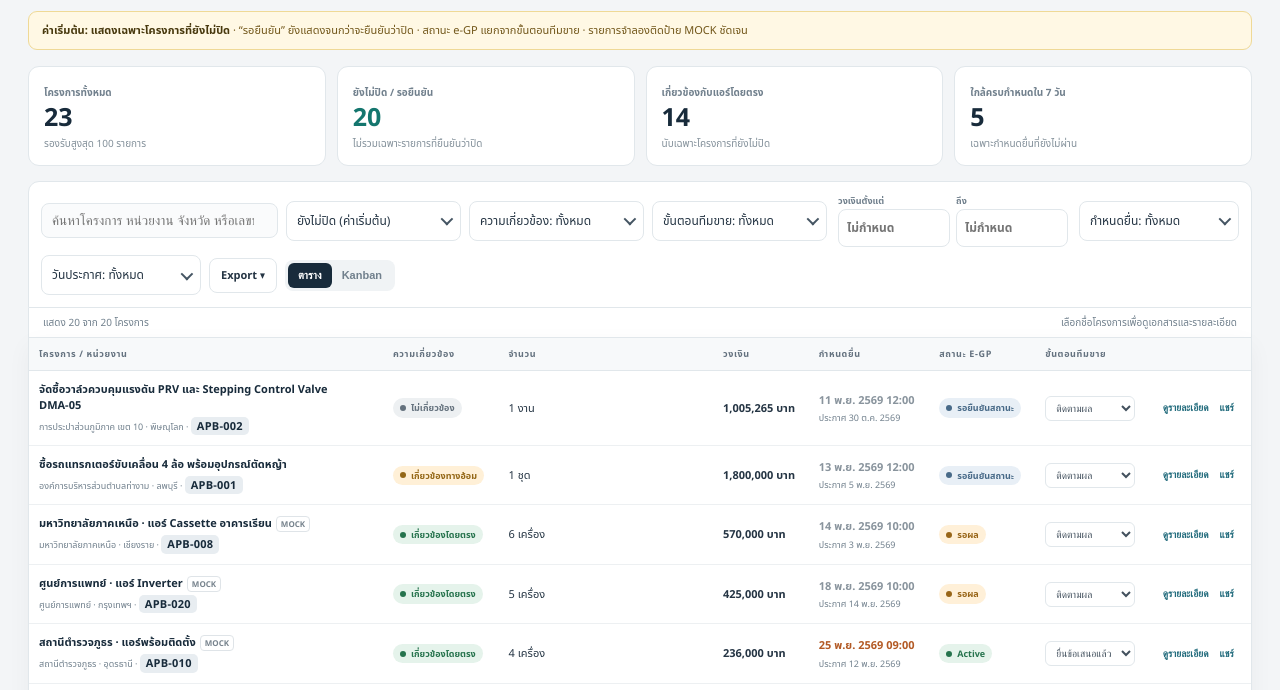
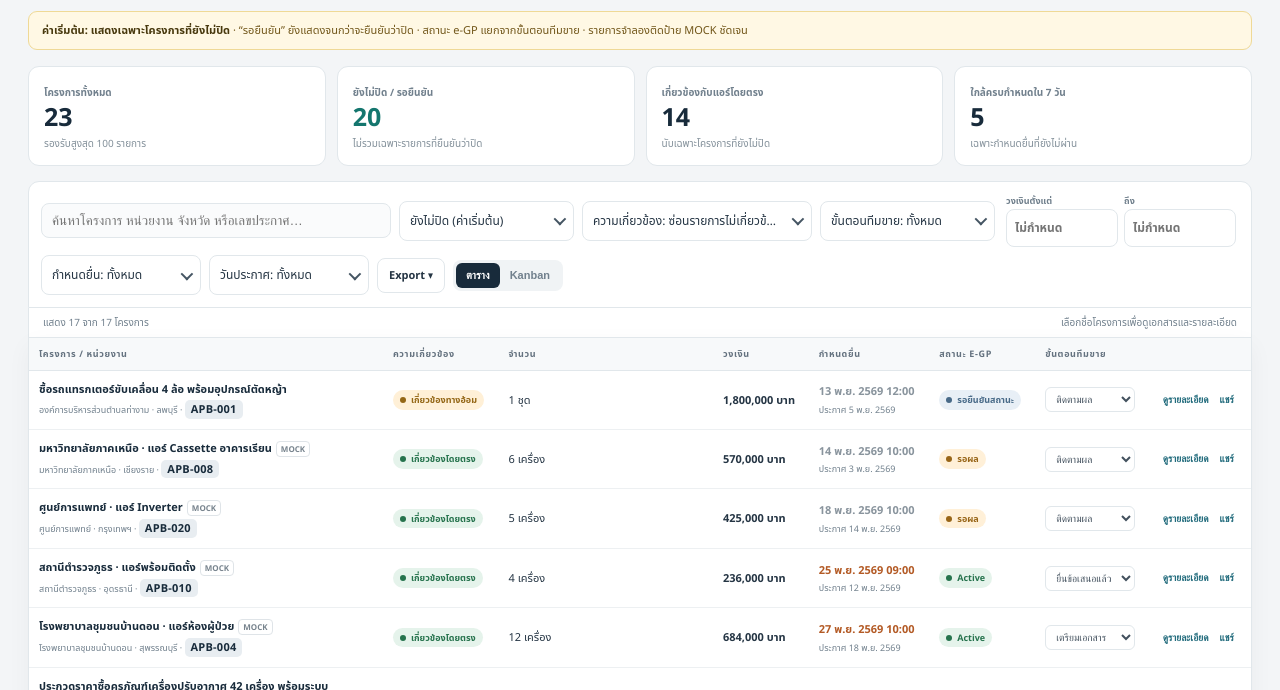
Before and after one commit to Ckiss77/udtruck-sales-hub, a plain HTML site: page apbidding/index.html in a window 1280 px wide. Shown: the part 95-785 px from the top of the page. Drawn offline with Linux system fonts and the light colour scheme.

Commit message:
Hide unrelated tenders by default

```diff
--- a/apbidding/index.html
+++ b/apbidding/index.html
@@ -51,7 +51,7 @@ const rows=[
 ["20","การประปาส่วนภูมิภาค · Combination Air Valve","พิษณุโลก","2026-11-16","2026-12-06T10:00:00","4 ชุด",312000,"unrelated","active","new","วาล์วระบบท่อ","—","—","ประกาศ.pdf|TOR_วาล์ว.pdf|BOQ.xlsx"]
 ];
 const mocks=rows.map(r=>{let s=Object.assign({},blank);s["ประเภทแอร์"]=r[10];s.BTU=r[11];s["ค่า SEER"]=r[12];if(["Wall Type","Cassette","Wall Type Inverter"].includes(r[10])){s["สายไฟ"]="ตาม TOR/ผู้ผลิต; ตรวจขนาด";s["ระยะท่อน้ำยา"]="ตาม TOR; ตรวจหน้างาน";s["ฉนวนหุ้มท่อน้ำยา"]="ตรวจชนิด/ความหนาใน TOR";s.Remote="ตาม TOR";s["การควบคุมอุณหภูมิ"]="Thermostat / ตาม TOR";s["บาน swing / Auto"]="ตรวจ TOR";s["ระบบฟอกอากาศ"]="ไม่ระบุใน mock TOR"}return{id:"MOCK-"+r[0],runCode:"APB-"+String(Number(r[0])+3).padStart(3,"0"),mock:true,title:r[1],agency:r[1].split(" · ")[0],province:r[2],announce:r[3],deadline:r[4],qty:r[5],budget:r[6],tenderNo:"MOCK-EGP-"+r[0],contact:"ตัวอย่าง · ไม่ระบุชื่อ",relevance:r[7],state:r[8],stage:r[9],standard:"ข้อมูลจำลอง · ตรวจมาตรฐาน/มอก. จาก TOR จริง",docs:r[13].split("|"),source:"ข้อมูลจำลอง",specs:s,qual:"ตัวอย่างเท่านั้น · ตรวจคุณสมบัติผู้เสนอราคาจาก TOR",eval:"ตัวอย่าง · ยืนยันเกณฑ์จากประกาศ",security:"ตัวอย่าง · ตรวจหลักประกันซองและสัญญา",delivery:"ตัวอย่าง · ยืนยันสถานที่/กำหนดส่งมอบ",owner:["ทีมขาย กรุงเทพฯ","ทีมขาย ภาคเหนือ","ทีมขาย ภาคกลาง","รอมอบหมาย"][Number(r[0])%4],next:r[8]==="closed"?"บันทึกผลและปิดโอกาส (mock)":r[8]==="awaiting"?"ติดตามประกาศผล (mock)":r[9]==="submitted"?"ติดตามผล e-GP (mock)":"ตรวจ TOR/สต็อก/กำลังติดตั้ง (mock)",risk:"ข้อมูลทั้งหมดเป็น mock ไม่ใช่ประกาศจริง",confidence:"ตัวอย่างจำลอง",notes:"กำหนดการ วงเงิน และเอกสารเป็น mock เพื่อสาธิตเท่านั้น."}});
-const defaults=actual.concat(mocks),defaultById=new Map(defaults.map(p=>[p.id,p]));let data=read(),page=1,size=20,view="table",filterState={statusMode:"open",statuses:new Set(),relevance:new Set(),stage:new Set()},timer,$=id=>document.getElementById(id),esc=v=>String(v==null?"":v).replace(/[&<>"']/g,c=>({"&":"&amp;","<":"&lt;",">":"&gt;",'"':"&quot;","'":"&#39;"}[c]));
+const defaults=actual.concat(mocks),defaultById=new Map(defaults.map(p=>[p.id,p]));let data=read(),page=1,size=20,view="table",filterState={statusMode:"open",statuses:new Set(),relevance:new Set(["direct","indirect","review"]),stage:new Set()},timer,$=id=>document.getElementById(id),esc=v=>String(v==null?"":v).replace(/[&<>"']/g,c=>({"&":"&amp;","<":"&lt;",">":"&gt;",'"':"&quot;","'":"&#39;"}[c]));
 function read(){try{let x=localStorage.getItem(KEY);if(x){let a=JSON.parse(x);if(Array.isArray(a)&&a.length<=100){if(localStorage.getItem(KEY+"-custom")!=="1"){let saved=new Map(a.filter(p=>p&&p.id).map(p=>[p.id,p])),legacyMocks=defaults.filter(p=>p.mock).every(p=>saved.has(p.id)),knownOnly=a.every(p=>p&&defaultById.has(p.id));if(legacyMocks&&knownOnly&&saved.has("AP-REAL-01")&&saved.has("AP-REAL-02"))return defaults.map(p=>Object.assign({},p,saved.get(p.id)||{}))}return a}}}catch(e){}return JSON.parse(JSON.stringify(defaults))}
 function save(){try{localStorage.setItem(KEY,JSON.stringify(data))}catch(e){}}
 function assignCodes(items){let used=new Set();items.forEach((p,i)=>{let n=Number(/^APB-(\d{3})$/.exec(String(p.runCode||""))?.[1]);if(!n||used.has(n)){let known=defaults.find(x=>x.id===p.id)?.runCode;n=Number(/^APB-(\d{3})$/.exec(String(known||""))?.[1]);if(!n||used.has(n)){n=i+1;while(used.has(n))n++}p.runCode="APB-"+String(n).padStart(3,"0")}used.add(Number(p.runCode.slice(4)))})}
@@ -79,7 +79,8 @@ async function shareProject(id){let p=data.find(x=>x.id===id||x.runCode===id);if
 function update(id,stage){let p=data.find(x=>x.id===id);if(p){p.stage=stage;save();render();toast("อัปเดตขั้นตอน: "+stageName[stage])}}
 function filterOption(group,value,label){return'<label class="multi-option"><input type="checkbox" data-filter-group="'+esc(group)+'" value="'+esc(value)+'"><span>'+esc(label)+'</span></label>'}
 function multiSummary(prefix,map,selected){if(selected.size===0)return prefix+": ทั้งหมด";if(selected.size===1)return prefix+": "+(map[[...selected][0]]||[...selected][0]);return prefix+": "+selected.size+" รายการ"}
-function syncFilterControls(){document.querySelectorAll("[data-filter-group]").forEach(input=>{let g=input.dataset.filterGroup,v=input.value;if(g==="status")input.checked=v==="__open"?filterState.statusMode==="open":v==="__all"?filterState.statusMode==="all":filterState.statusMode==="custom"&&filterState.statuses.has(v);else{let set=filterState[g];input.checked=v==="__all"?set.size===0:set.has(v)}});$("statusFilterLabel").textContent=filterState.statusMode==="open"?"ยังไม่ปิด (ค่าเริ่มต้น)":filterState.statusMode==="all"?"สถานะ e-GP: ทั้งหมด":multiSummary("สถานะ e-GP",stateName,filterState.statuses);$("relevanceFilterLabel").textContent=multiSummary("ความเกี่ยวข้อง",relName,filterState.relevance);$("stageFilterLabel").textContent=multiSummary("ขั้นตอนทีมขาย",stageName,filterState.stage)}
+function relevanceSummary(){let included=["direct","indirect","review"];return filterState.relevance.size===included.length&&included.every(x=>filterState.relevance.has(x))?"ความเกี่ยวข้อง: ซ่อนรายการไม่เกี่ยวข้อง (ค่าเริ่มต้น)":multiSummary("ความเกี่ยวข้อง",relName,filterState.relevance)}
+function syncFilterControls(){document.querySelectorAll("[data-filter-group]").forEach(input=>{let g=input.dataset.filterGroup,v=input.value;if(g==="status")input.checked=v==="__open"?filterState.statusMode==="open":v==="__all"?filterState.statusMode==="all":filterState.statusMode==="custom"&&filterState.statuses.has(v);else{let set=filterState[g];input.checked=v==="__all"?set.size===0:set.has(v)}});$("statusFilterLabel").textContent=filterState.statusMode==="open"?"ยังไม่ปิด (ค่าเริ่มต้น)":filterState.statusMode==="all"?"สถานะ e-GP: ทั้งหมด":multiSummary("สถานะ e-GP",stateName,filterState.statuses);$("relevanceFilterLabel").textContent=relevanceSummary();$("stageFilterLabel").textContent=multiSummary("ขั้นตอนทีมขาย",stageName,filterState.stage)}
 function buildFilterGroups(){$("statusOptions").innerHTML=filterOption("status","__open","ยังไม่ปิด (ค่าเริ่มต้น)")+[["active",stateName.active],["awaiting",stateName.awaiting],["verify",stateName.verify],["closed",stateName.closed]].map(x=>filterOption("status",x[0],x[1])).join("")+filterOption("status","__all","ทุกสถานะ");$("relevanceOptions").innerHTML=filterOption("relevance","__all","ทั้งหมด")+Object.entries(relName).map(x=>filterOption("relevance",x[0],x[1])).join("");$("stageOptions").innerHTML=filterOption("stage","__all","ทั้งหมด")+stages.map(x=>filterOption("stage",x[0],x[1])).join("");syncFilterControls()}
 function changeFilter(input){let g=input.dataset.filterGroup,v=input.value;if(g==="status"){if(v==="__open"){filterState.statusMode=input.checked?"open":"all";filterState.statuses.clear()}else if(v==="__all"){filterState.statusMode=input.checked?"all":"open";filterState.statuses.clear()}else if(input.checked){filterState.statusMode="custom";filterState.statuses.add(v)}else{filterState.statuses.delete(v);if(!filterState.statuses.size)filterState.statusMode="all"}}else{let selected=filterState[g];if(v==="__all")selected.clear();else if(input.checked)selected.add(v);else selected.delete(v)}syncFilterControls();page=1;render()}
 buildFilterGroups();document.addEventListener("change",e=>{let input=e.target.closest("input[data-filter-group]");if(input)changeFilter(input)});
@@ -97,7 +98,7 @@ function exportExcel(items=filtered()){let heads=["รหัสโครงก
 $("exportExcel").onclick=()=>{exportExcel(filtered());$("exportMenu").open=false};const csv=v=>'"'+String(v==null?"":v).replace(/"/g,'""')+'"';$("export").onclick=()=>{let a=filtered(),heads=["\u0e23\u0e2b\u0e31\u0e2a\u0e42\u0e04\u0e23\u0e07\u0e01\u0e32\u0e23","ID","ชนิด","โครงการ","หน่วยงาน","จังหวัด","เกี่ยวข้อง","สถานะ e-GP","ขั้นตอนขาย","วันประกาศ","กำหนดยื่น","จำนวน","วงเงิน","ผู้ติดต่อ","มาตรฐาน","เอกสาร",...labels,"ผู้รับผิดชอบ","Next action","เลข e-GP","เกณฑ์","หลักประกัน","ความเสี่ยง"],lines=[heads].concat(a.map(p=>[p.runCode,p.id,p.mock?"MOCK":"SOURCE",p.title,p.agency,p.province,relName[p.relevance],stateName[p.state],stageName[p.stage],p.announce,p.deadline,p.qty,p.budget,p.contact,p.standard,(p.docs||[]).join(" | "),...labels.map(l=>p.specs?.[l]||""),p.owner,p.next,p.tenderNo,p.eval,p.security,p.risk]));let u=URL.createObjectURL(new Blob(["\ufeff"+lines.map(r=>r.map(csv).join(",")).join("\r\n")],{type:"text/csv;charset=utf-8"})),aTag=document.createElement("a");aTag.href=u;aTag.download="AP_Air_Bidding_Export.csv";aTag.click();URL.revokeObjectURL(u);toast("Export "+a.length+" โครงการแล้ว");$("exportMenu").open=false};
 $("template").onclick=()=>{let sample={id:"EGP-YYYY-NNN",runCode:"APB-024",title:"ชื่อโครงการ",agency:"หน่วยงาน",province:"จังหวัด",announce:"2026-12-01",deadline:"2026-12-15T10:00:00",qty:"จำนวน/หน่วย",budget:0,tenderNo:"เลข e-GP",contact:"ชื่อ/โทรศัพท์",relevance:"review",state:"verify",stage:"new",standard:"มาตรฐาน",docs:["TOR.pdf"],source:"URL ต้นทาง",specs:blank,qual:"",eval:"",security:"",delivery:"",owner:"",next:"",risk:"",confidence:"",notes:""},u=URL.createObjectURL(new Blob([JSON.stringify([sample],null,2)],{type:"application/json"})),a=document.createElement("a");a.href=u;a.download="AP_Air_Bidding_JSON_Template.json";a.click();URL.revokeObjectURL(u);toast("ดาวน์โหลด template แล้ว")};
 $("importBtn").onclick=()=>$("file").click();$("file").onchange=e=>{let f=e.target.files[0];if(!f)return;let rd=new FileReader();rd.onload=()=>{try{let a=JSON.parse(rd.result);if(!Array.isArray(a)||a.length>100)throw Error("ต้องเป็น JSON array ไม่เกิน 100 โครงการ");let ids=new Set();a.forEach(p=>{if(!p||!p.id||!p.title||ids.has(p.id))throw Error("ต้องมี id/title และ ID ห้ามซ้ำ");ids.add(p.id);if(!relName[p.relevance])p.relevance="review";if(!stateName[p.state])p.state="verify";if(!stageName[p.stage])p.stage="new";if(!p.specs)p.specs={};if(!Array.isArray(p.docs))p.docs=[]});data=a;assignCodes(data);localStorage.setItem(KEY+"-custom","1");save();page=1;render();toast("นำเข้า "+a.length+" โครงการแล้ว")}catch(err){toast("นำเข้าไม่สำเร็จ: "+err.message)}};rd.readAsText(f,"utf-8");e.target.value=""};
-$("reset").onclick=()=>{if(confirm("คืนค่าข้อมูลตัวอย่างเริ่มต้น 23 โครงการหรือไม่? การแก้ไขใน browser นี้จะถูกแทนที่")){data=JSON.parse(JSON.stringify(defaults));assignCodes(data);localStorage.removeItem(KEY+"-custom");save();filterState.statusMode="open";filterState.statuses.clear();filterState.relevance.clear();filterState.stage.clear();syncFilterControls();$("search").value="";$("budgetMin").value="";$("budgetMax").value="";["deadlineFrom","deadlineTo","announceFrom","announceTo"].forEach(id=>$(id).value="");syncDateFilterLabels();page=1;render();toast("คืนค่า mockup แล้ว")}};
+$("reset").onclick=()=>{if(confirm("คืนค่าข้อมูลตัวอย่างเริ่มต้น 23 โครงการหรือไม่? การแก้ไขใน browser นี้จะถูกแทนที่")){data=JSON.parse(JSON.stringify(defaults));assignCodes(data);localStorage.removeItem(KEY+"-custom");save();filterState.statusMode="open";filterState.statuses.clear();filterState.relevance=new Set(["direct","indirect","review"]);filterState.stage.clear();syncFilterControls();$("search").value="";$("budgetMin").value="";$("budgetMax").value="";["deadlineFrom","deadlineTo","announceFrom","announceTo"].forEach(id=>$(id).value="");syncDateFilterLabels();page=1;render();toast("คืนค่า mockup แล้ว")}};
 render();window.addEventListener("popstate",()=>{let code=new URL(location.href).searchParams.get("project");if(code)detail(code,false);else showDashboard()});let sharedProject=new URL(location.href).searchParams.get("project");if(sharedProject)detail(sharedProject,false);
 })();
 </script></body></html>
```
